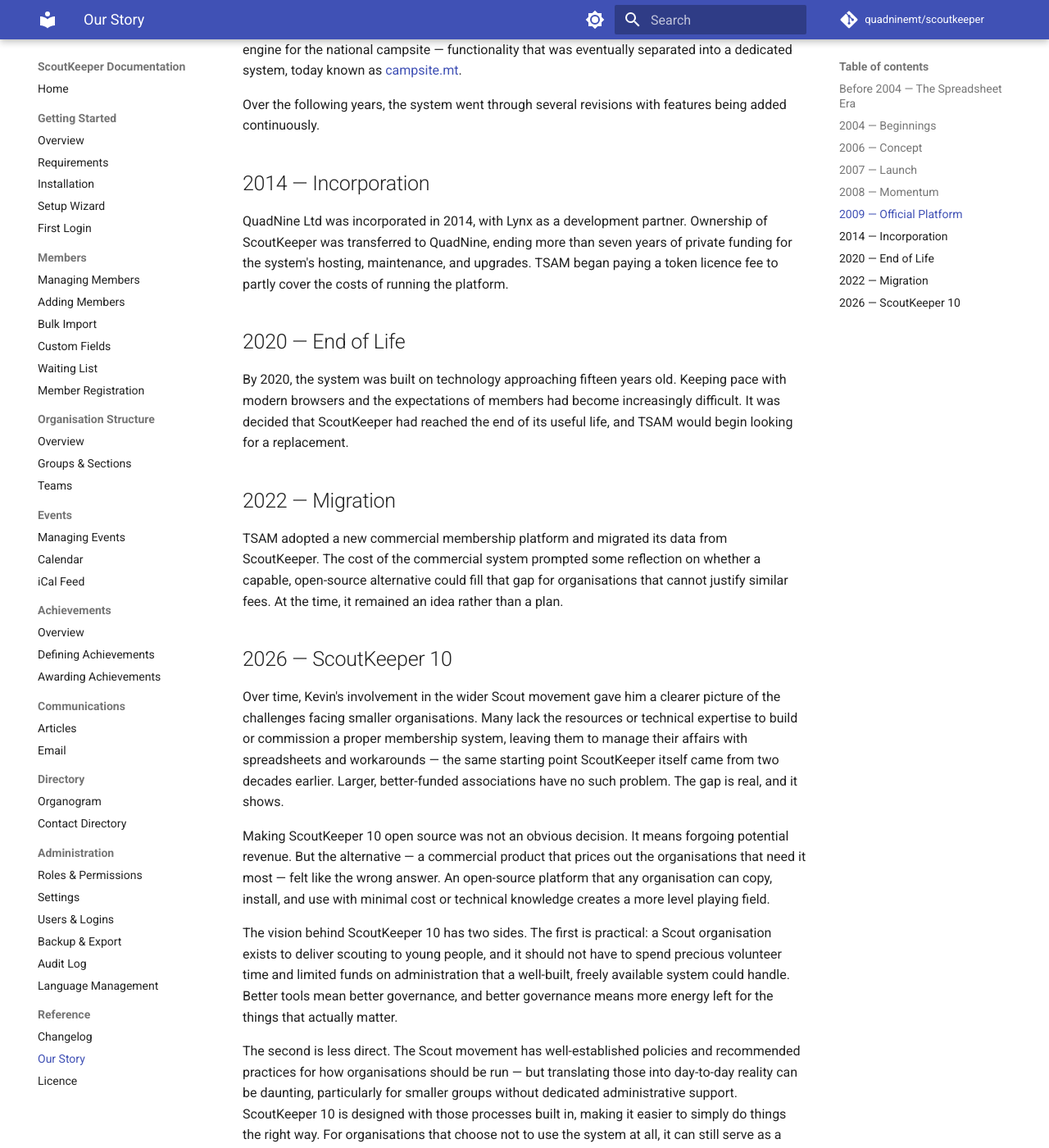
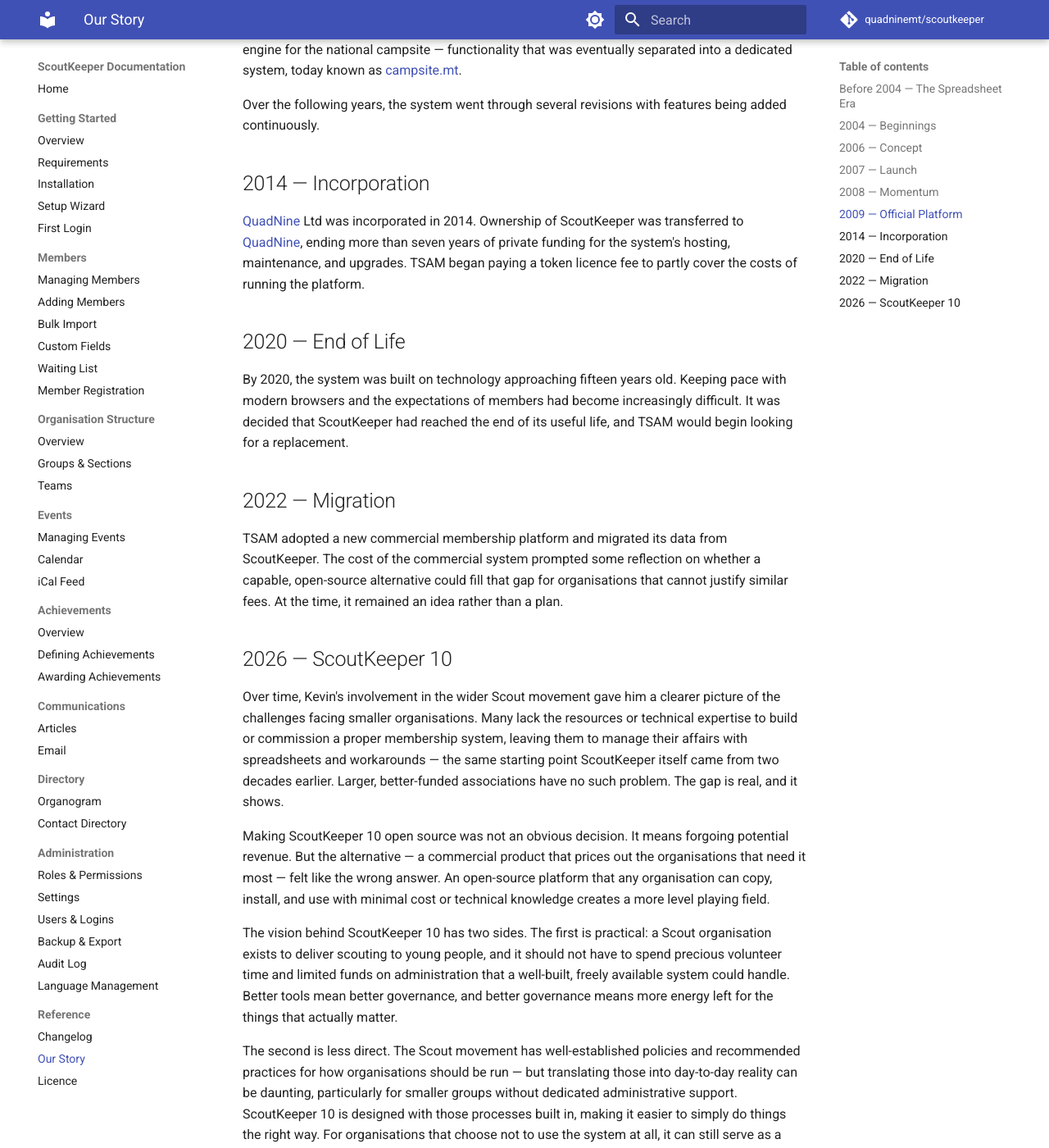
Before and after one commit to dbmalta/q9-sk10, an MkDocs documentation site: the page built from user-docs/reference/history.md, in a window 1280 px wide and 1400 px high, scrolled down 1073 px. Shown: the whole window at 82% size. Built offline with MkDocs 1.6.1 and Material for MkDocs 9.7.7, drawn with Linux system fonts in a browser that asks for light colours; comment, search, counter and statistics services are not loaded; some of the changed text lies outside the part shown.

Commit message:
Remove Lynx references and link QuadNine to quadnine.mt

```diff
--- a/user-docs/reference/history.md
+++ b/user-docs/reference/history.md
@@ -28,7 +28,7 @@
 
 ## 2014 — Incorporation
 
-QuadNine Ltd was incorporated in 2014, with Lynx as a development partner. Ownership of ScoutKeeper was transferred to QuadNine, ending more than seven years of private funding for the system's hosting, maintenance, and upgrades. TSAM began paying a token licence fee to partly cover the costs of running the platform.
+[QuadNine](https://quadnine.mt) Ltd was incorporated in 2014. Ownership of ScoutKeeper was transferred to [QuadNine](https://quadnine.mt), ending more than seven years of private funding for the system's hosting, maintenance, and upgrades. TSAM began paying a token licence fee to partly cover the costs of running the platform.
 
 ## 2020 — End of Life
 
@@ -48,4 +48,4 @@
 
 The second is less direct. The Scout movement has well-established policies and recommended practices for how organisations should be run — but translating those into day-to-day reality can be daunting, particularly for smaller groups without dedicated administrative support. ScoutKeeper 10 is designed with those processes built in, making it easier to simply do things the right way. For organisations that choose not to use the system at all, it can still serve as a working reference — a concrete example of how good governance practices can be implemented in practice, not just described in a policy document.
 
-Development began in earnest at the start of 2026. ScoutKeeper 10 is a personal project by Kevin Camilleri, funded through QuadNine and developed with support from Lynx.
+Development began in earnest at the start of 2026. ScoutKeeper 10 is a personal project by Kevin Camilleri, funded through [QuadNine](https://quadnine.mt).
```
